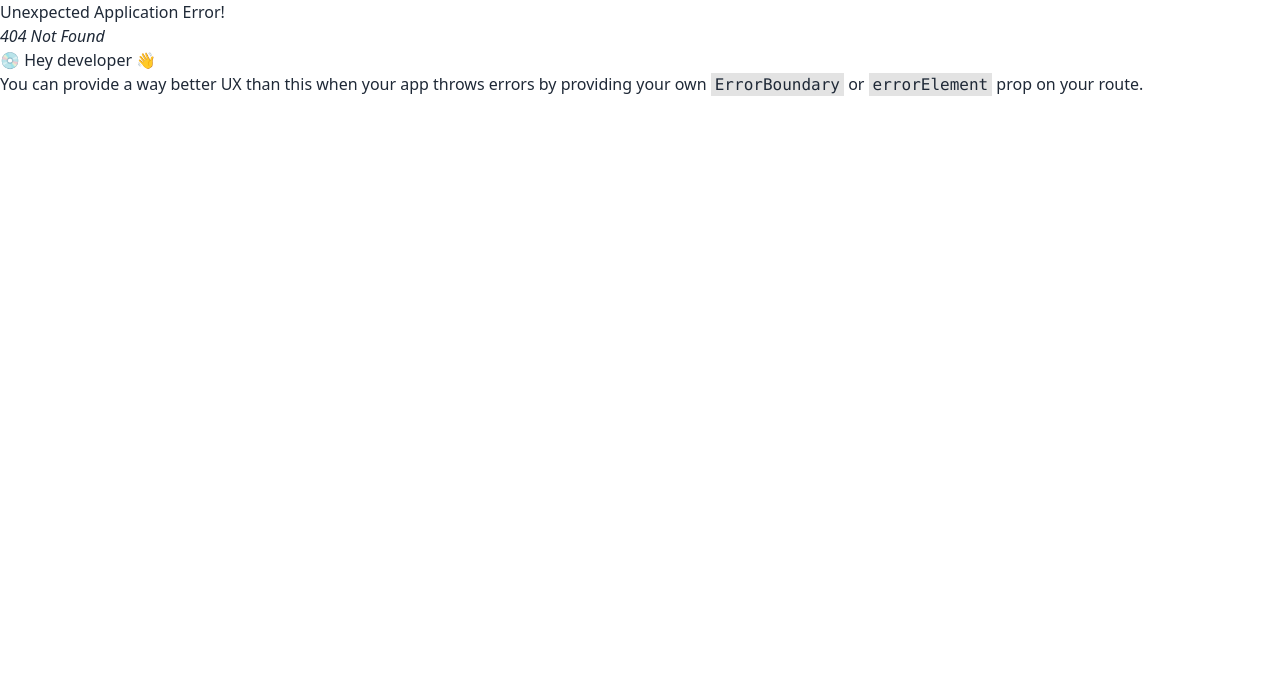
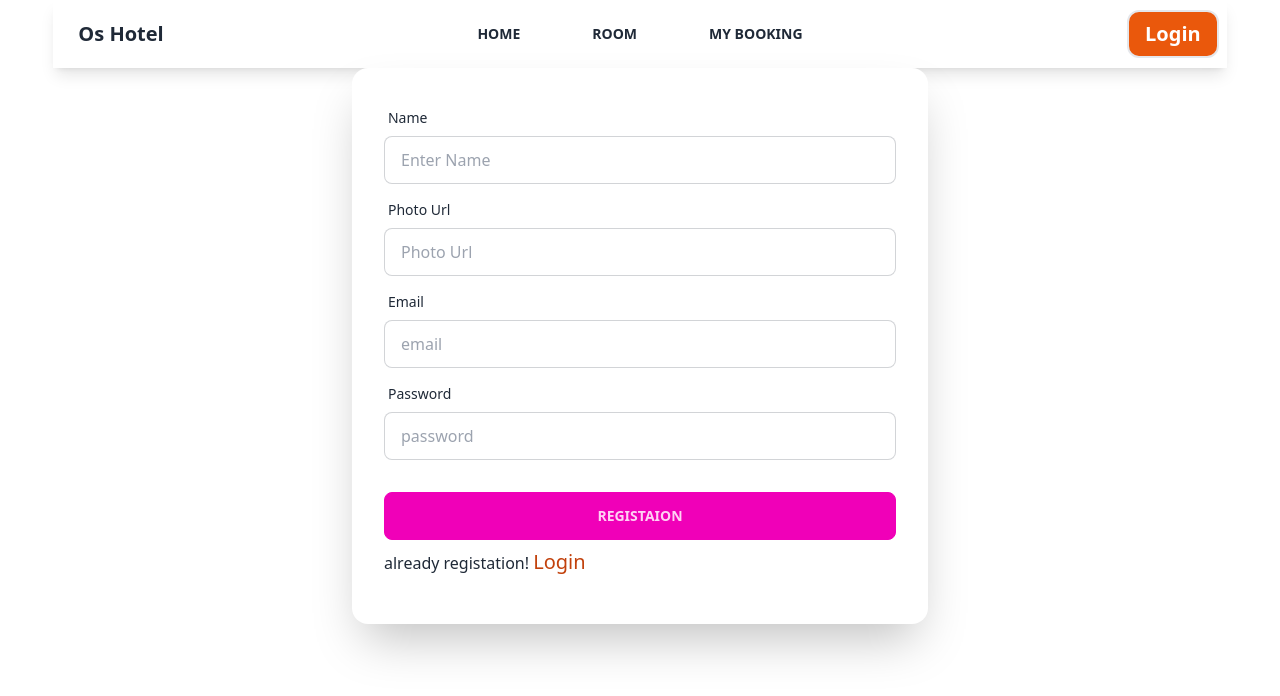
Before and after one commit to engrogani75/Os-Hotel-Room-booking-client, a React (Vite) app: page /registation in a window 1280 px wide. Before the commit this address had no page. Shown: the top 696 px of the page. Built offline with nearby package versions, Linux system fonts and the light colour scheme.

Commit message:
the Log in page and Registion page has been created

```diff
--- a/package.json
+++ b/package.json
@@ -10,8 +10,10 @@
     "preview": "vite preview"
   },
   "dependencies": {
+    "firebase": "^10.5.2",
     "localforage": "^1.10.0",
     "match-sorter": "^6.3.1",
+    "prop-types": "^15.8.1",
     "react": "^18.2.0",
     "react-dom": "^18.2.0",
     "react-router-dom": "^6.18.0",
--- /dev/null
+++ b/src/Accounts/Login/Login.jsx
@@ -0,0 +1,44 @@
+import { Link } from "react-router-dom";
+
+
+const Login = () => {
+    return (
+        <div>
+             <div className="flex justify-center">
+    <div className="card flex-shrink-0 w-full max-w-xl shadow-2xl bg-orange-200-100 ">
+    <p className="text-center py-6">Login with <span className="text-xl text-bold text-orange-700">
+      <button className="text-3xl"><span className="text-blue-800">G</span><span className="text-red-800">o</span>ogle</button></span></p>
+    <hr />
+<form className="card-body">
+<div className="form-control">
+  <label className="label">
+    <span className="label-text">Email</span>
+  </label>
+  <input type="email" placeholder="email" name="email" className="input input-bordered" required />
+</div>
+<div className="form-control">
+  <label className="label">
+    <span className="label-text">Password</span>
+  </label>
+  <input type="password" placeholder="password" name="password" className="input input-bordered" required />
+  <label className="label">
+    <a href="#" className="label-text-alt link link-hover">Forgot password?</a>
+  </label>
+</div>
+<div className="form-control mt-6">
+  <button className="btn btn-secondary">Login</button>
+</div>
+<p>New User! <span className="text-orange-700 text-xl"><Link to='/registation'>Registation</Link></span></p>
+
+
+</form>
+
+
+
+</div>
+</div>
+        </div>
+    );
+};
+
+export default Login;
--- /dev/null
+++ b/src/Accounts/Registation/Registation.jsx
@@ -0,0 +1,50 @@
+import { Link } from "react-router-dom";
+
+
+const Registation = () => {
+    return (
+        <div className="flex justify-center">
+        <div className="card flex-shrink-0 w-full max-w-xl shadow-2xl bg-base-100 ">
+  <form className="card-body" >
+  <div className="form-control">
+      <label className="label">
+        <span className="label-text">Name</span>
+      </label>
+      <input type="text" placeholder="Enter Name" name = "name" className="input input-bordered" required />
+    </div>
+    <div className="form-control">
+      <label className="label">
+        <span className="label-text">Photo Url</span>
+      </label>
+      <input type="text" placeholder="Photo Url" name = "photo" className="input input-bordered" required />
+    </div>
+    <div className="form-control">
+      <label className="label">
+        <span className="label-text">Email</span>
+      </label>
+      <input type="email" placeholder="email" name = "email" className="input input-bordered" required />
+    </div>
+    <div className="form-control">
+      <label className="label">
+        <span className="label-text">Password</span>
+      </label>
+      <input type="password" placeholder="password" name="password" className="input input-bordered" required />
+    </div>
+    <div className="form-control mt-6">
+      <button className="btn btn-secondary">Registaion</button>
+    </div>
+
+    {/* {
+      !user ? <h1 className="text-xl text-red-900 text-bold">{passwordError}</h1>: <Navigate to="/" replace={true}></Navigate>
+
+    } */}
+
+
+    <p className="pb-4">already registation! <span className="text-orange-700 text-xl"><Link to={'/login'}>Login</Link></span></p>
+  </form>
+</div>
+    </div>
+    );
+};
+
+export default Registation;
--- a/src/Component/Navbar/Nav.jsx
+++ b/src/Component/Navbar/Nav.jsx
@@ -1,4 +1,4 @@
-import { NavLink } from "react-router-dom";
+import { Link, NavLink } from "react-router-dom";
 
 
 const Nav = () => {
@@ -61,7 +61,8 @@ const Nav = () => {
     </ul>
   </div>
   <div className="navbar-end">
-    <button className="bg-orange-600 px-4 py-2 border-2 rounded-xl text-white hover:bg-transparent hover:text-purple-500 duration-75">Login</button>
+    <button className="bg-orange-600 px-4 py-2 border-2 rounded-xl text-white hover:bg-transparent hover:text-purple-500 duration-75">
+      <Link to='/login'>Login</Link></button>
   </div>
 </div>
         </div>
--- /dev/null
+++ b/src/Firbase/firebase.config.js
@@ -0,0 +1,18 @@
+// Import the functions you need from the SDKs you need
+import { initializeApp } from "firebase/app";
+// TODO: Add SDKs for Firebase products that you want to use
+// https://firebase.google.com/docs/web/setup#available-libraries
+
+// Your web app's Firebase configuration
+const firebaseConfig = {
+  apiKey: "AIzaSyDho53l5IPEqFrkxgBb2bo2m01mmgxL66E",
+  authDomain: "hotel-booking-client-a32a5.firebaseapp.com",
+  projectId: "hotel-booking-client-a32a5",
+  storageBucket: "hotel-booking-client-a32a5.appspot.com",
+  messagingSenderId: "694707171880",
+  appId: "1:694707171880:web:997e02dcf5c32a3422bb1d"
+};
+
+// Initialize Firebase
+const app = initializeApp(firebaseConfig);
+export default app
--- a/src/Pages/Home/Testimonials/Testimonials.jsx
+++ b/src/Pages/Home/Testimonials/Testimonials.jsx
@@ -2,27 +2,27 @@
 const Testimonials = () => {
     return (
         <div>
-            <div className="carousel carousel-end rounded-box">
+            <div className="carousel carousel-end rounded-box my-6">
   <div className="carousel-item">
-    <img src="https://images.unsplash.com/photo-1571003123894-1f0594d2b5d9?auto=format&fit=crop&q=80&w=1649&ixlib=rb-4.0.3&ixid=M3wxMjA3fDB8MHxwaG90by1wYWdlfHx8fGVufDB8fHx8fA%3D%3D" alt="Drink" />
+    <img className="h-96 w-[300px] ml-4 bottom-2 rounded-xl" src="https://images.unsplash.com/photo-1571003123894-1f0594d2b5d9?auto=format&fit=crop&q=80&w=1649&ixlib=rb-4.0.3&ixid=M3wxMjA3fDB8MHxwaG90by1wYWdlfHx8fGVufDB8fHx8fA%3D%3D" alt="Drink" />
   </div>
   <div className="carousel-item">
-    <img src="https://images.unsplash.com/photo-1444201983204-c43cbd584d93?auto=format&fit=crop&q=80&w=1740&ixlib=rb-4.0.3&ixid=M3wxMjA3fDB8MHxwaG90by1wYWdlfHx8fGVufDB8fHx8fA%3D%3Dg" alt="Drink" />
+    <img className="h-96 w-[300px] ml-4 bottom-2 rounded-xl" src="https://images.unsplash.com/photo-1444201983204-c43cbd584d93?auto=format&fit=crop&q=80&w=1740&ixlib=rb-4.0.3&ixid=M3wxMjA3fDB8MHxwaG90by1wYWdlfHx8fGVufDB8fHx8fA%3D%3Dg" alt="Drink" />
   </div>
   <div className="carousel-item">
-    <img src="https://images.unsplash.com/photo-1520250497591-112f2f40a3f4?auto=format&fit=crop&q=80&w=1740&ixlib=rb-4.0.3&ixid=M3wxMjA3fDB8MHxwaG90by1wYWdlfHx8fGVufDB8fHx8fA%3D%3D" alt="Drink" />
+    <img className="h-96 w-[300px] ml-4 bottom-2 rounded-xl" src="https://images.unsplash.com/photo-1520250497591-112f2f40a3f4?auto=format&fit=crop&q=80&w=1740&ixlib=rb-4.0.3&ixid=M3wxMjA3fDB8MHxwaG90by1wYWdlfHx8fGVufDB8fHx8fA%3D%3D" alt="Drink" />
   </div>
   <div className="carousel-item">
-    <img src="/images/stock/photo-1494253109108-2e30c049369b.jpg" alt="Drink" />
+    <img className="h-96 w-[300px] ml-4 bottom-2 rounded-xl" src="https://images.unsplash.com/photo-1563911302283-d2bc129e7570?auto=format&fit=crop&q=80&w=1635&ixlib=rb-4.0.3&ixid=M3wxMjA3fDB8MHxwaG90by1wYWdlfHx8fGVufDB8fHx8fA%3D%3D" alt="Drink" />
   </div>
   <div className="carousel-item">
-    <img src="/images/stock/photo-1550258987-190a2d41a8ba.jpg" alt="Drink" />
+    <img className="h-96 w-[300px] ml-4 bottom-2 rounded-xl" src="https://images.unsplash.com/photo-1611892440504-42a792e24d32?auto=format&fit=crop&q=80&w=1740&ixlib=rb-4.0.3&ixid=M3wxMjA3fDB8MHxwaG90by1wYWdlfHx8fGVufDB8fHx8fA%3D%3D" alt="Drink" />
   </div>
   <div className="carousel-item">
-    <img src="/images/stock/photo-1559181567-c3190ca9959b.jpg" alt="Drink" />
+    <img className="h-96 w-[300px] ml-4 bottom-2 rounded-xl" src="https://images.unsplash.com/photo-1596394516093-501ba68a0ba6?auto=format&fit=crop&q=80&w=1740&ixlib=rb-4.0.3&ixid=M3wxMjA3fDB8MHxwaG90by1wYWdlfHx8fGVufDB8fHx8fA%3D%3D" alt="Drink" />
   </div>
   <div className="carousel-item">
-    <img src="/images/stock/photo-1601004890684-d8cbf643f5f2.jpg" alt="Drink" />
+    <img className="h-96 w-[300px] ml-4 bottom-2 rounded-xl" src="https://images.unsplash.com/photo-1618773928121-c32242e63f39?auto=format&fit=crop&q=80&w=1740&ixlib=rb-4.0.3&ixid=M3wxMjA3fDB8MHxwaG90by1wYWdlfHx8fGVufDB8fHx8fA%3D%3D" alt="Drink" />
   </div>
 </div>
         </div>
--- /dev/null
+++ b/src/Provider/AuthProvider.jsx
@@ -0,0 +1,16 @@
+import { createContext } from "react";
+
+export const AuthContext = createContext(null)
+const AuthProvider = ({children}) => {
+
+    const userInfo = {
+
+    }
+    return (
+        <AuthContext.Provider value={userInfo}>
+        {children}
+    </AuthContext.Provider>
+    );
+};
+
+export default AuthProvider;
```
Also changed, not shown: src/Router/Router.jsx (+18 -2 lines), src/main.jsx (+6 -1 lines), 1 other file (tests, documents, lock files or other folders).
